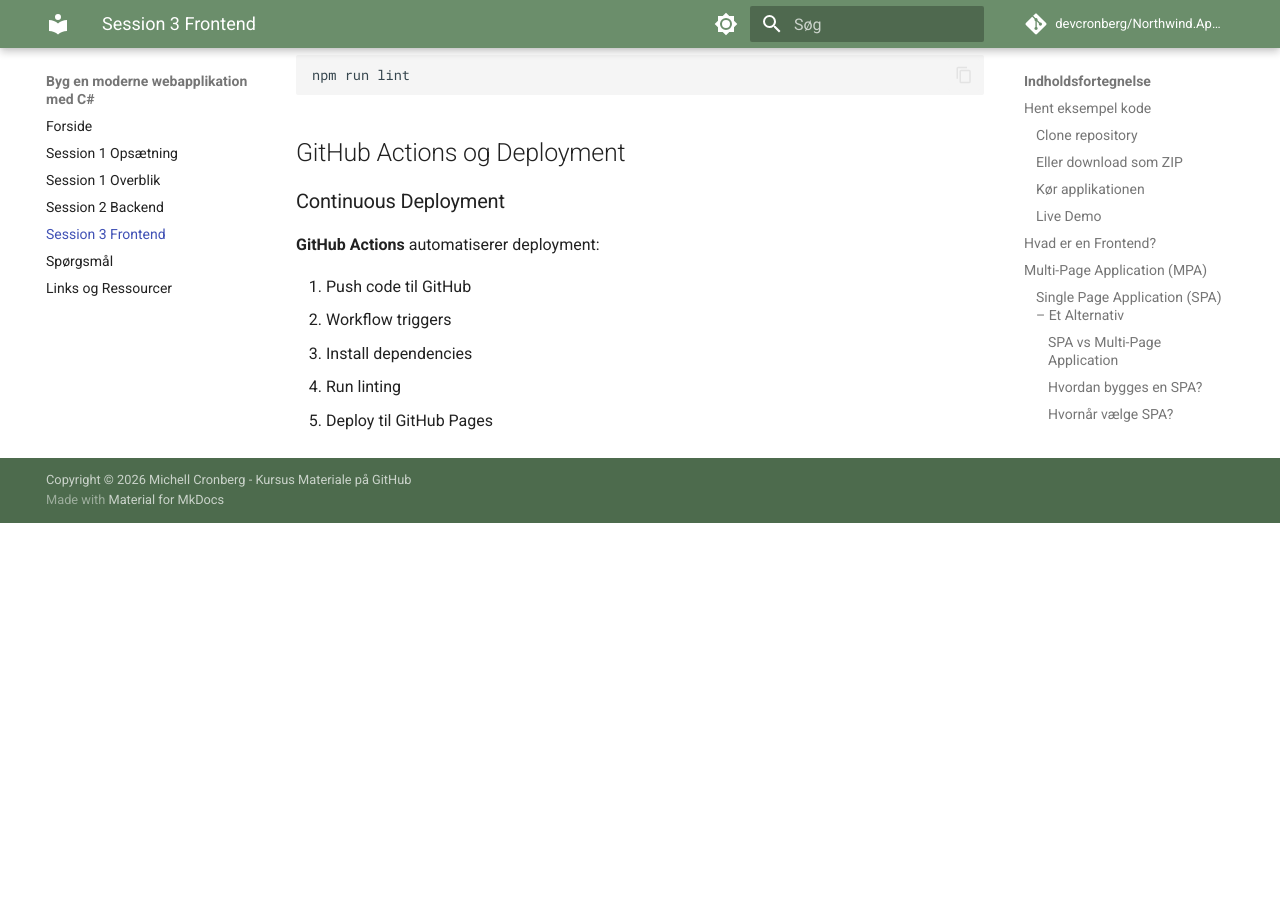
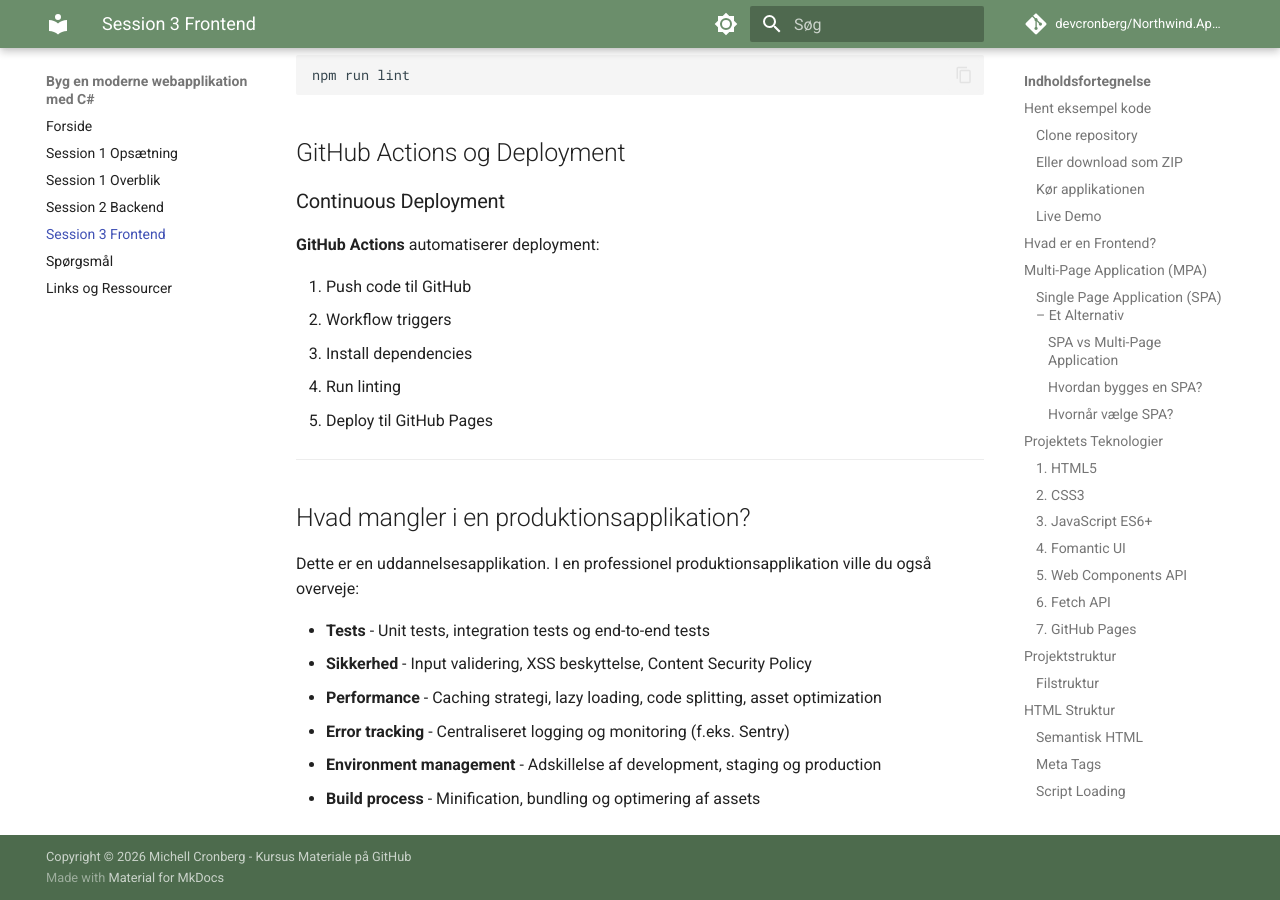
Before and after one commit to devcronberg/Northwind.App.Kursus, an MkDocs documentation site: the page built from docs/frontend.md, in a window 1280 px wide and 900 px high, scrolled down 14828 px. Built offline with MkDocs 1.6.1 and Material for MkDocs 9.7.7, drawn with Linux system fonts in a browser that asks for light colours; comment, search, counter and statistics services are not loaded; before the commit the page ends 15351 px from its top, so only the background shows below that.

Commit message:
Add section on production considerations for frontend application

```diff
--- a/docs/frontend.md
+++ b/docs/frontend.md
@@ -741,3 +741,16 @@
 3. Install dependencies
 4. Run linting
 5. Deploy til GitHub Pages
+
+---
+
+## Hvad mangler i en produktionsapplikation?
+
+Dette er en uddannelsesapplikation. I en professionel produktionsapplikation ville du også overveje:
+
+- **Tests** - Unit tests, integration tests og end-to-end tests
+- **Sikkerhed** - Input validering, XSS beskyttelse, Content Security Policy
+- **Performance** - Caching strategi, lazy loading, code splitting, asset optimization
+- **Error tracking** - Centraliseret logging og monitoring (f.eks. Sentry)
+- **Environment management** - Adskillelse af development, staging og production
+- **Build process** - Minification, bundling og optimering af assets
```
